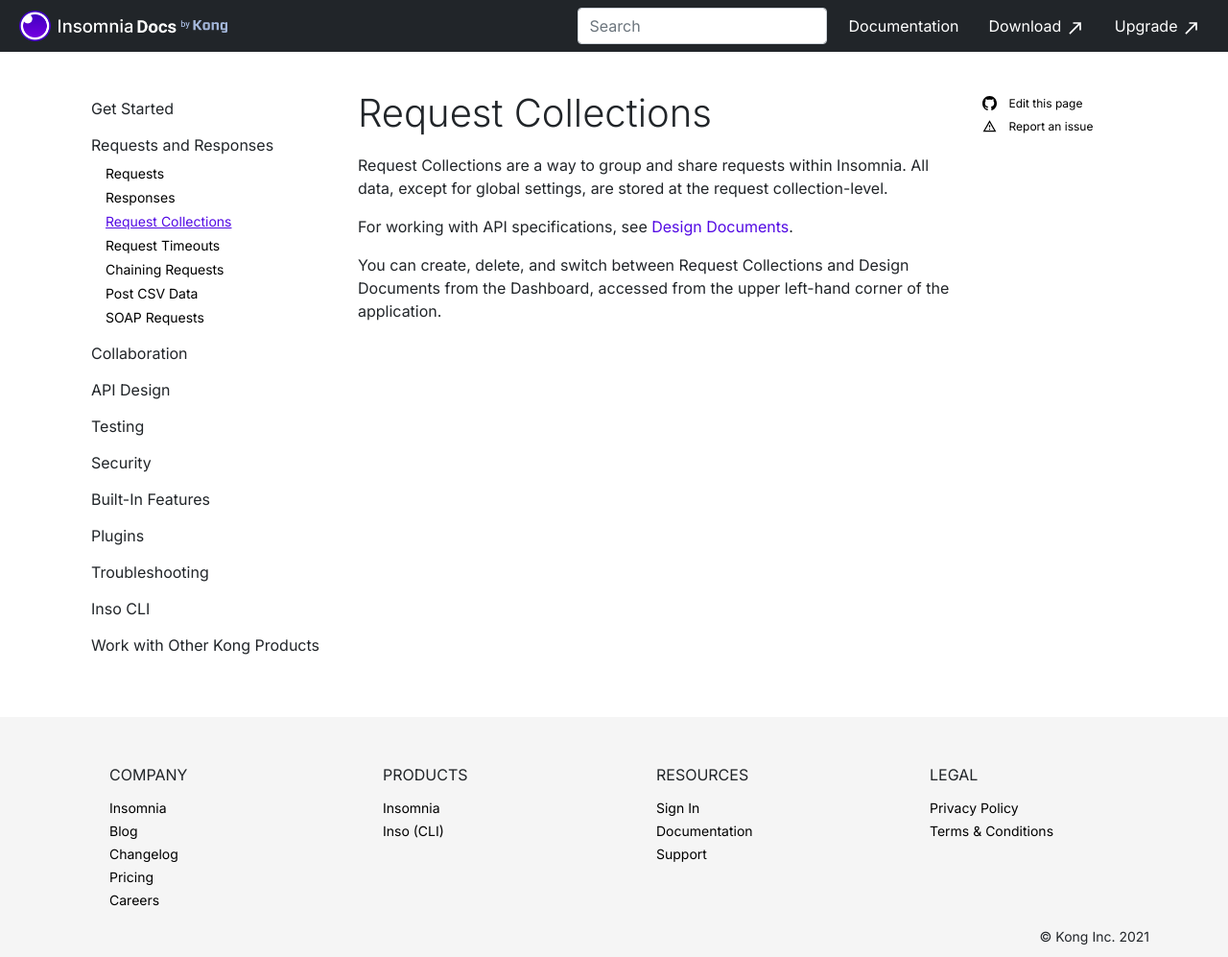
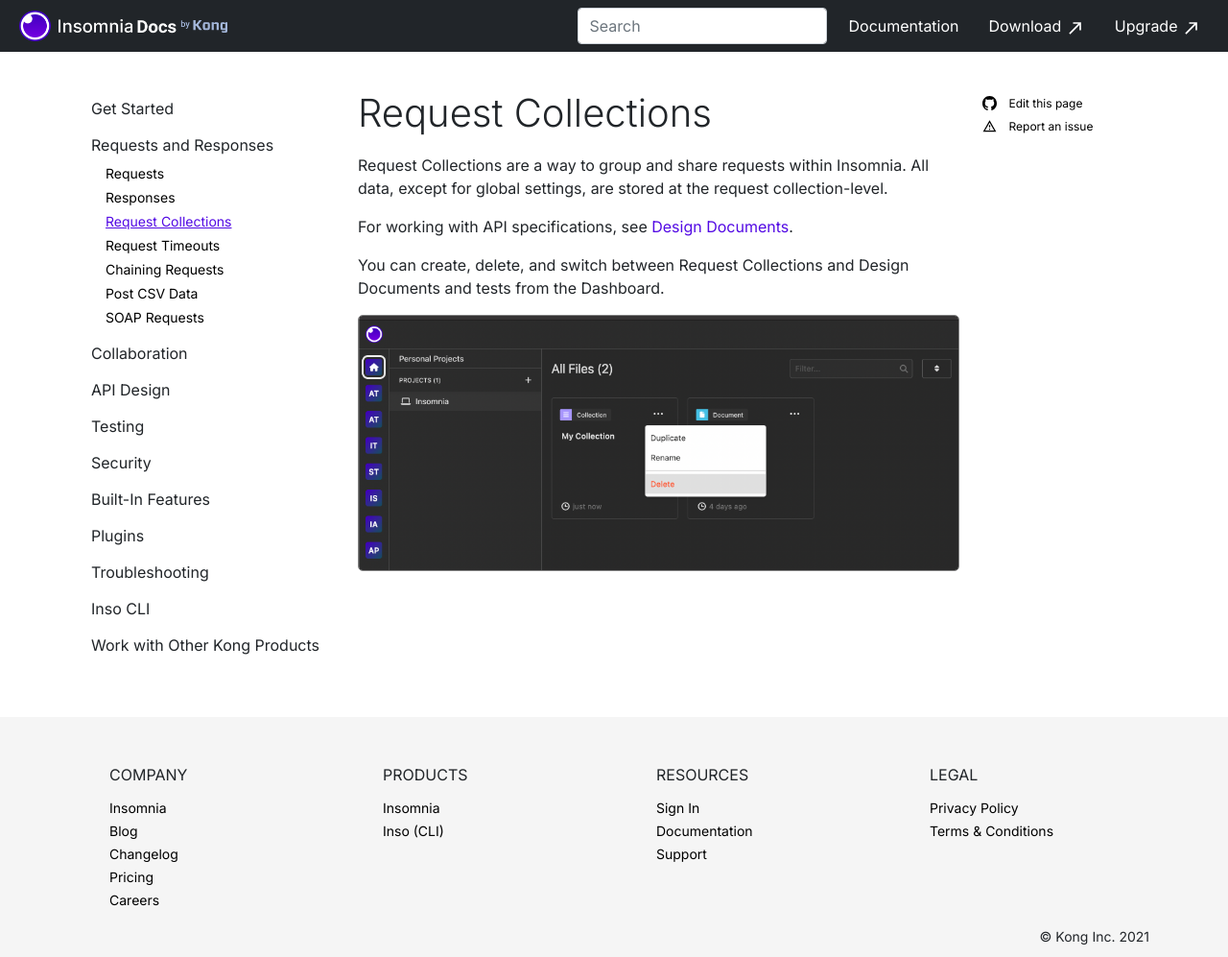
Before and after one commit to Kong/insomnia-docs, a Jekyll site: the page built from docs/insomnia/request-collections.md, in a window 1280 px wide and 997 px high. Shown: the whole window at 96% size. Built offline with Jekyll 4.4.1, drawn with Linux system fonts in a browser that asks for light colours; comment, search, counter and statistics services are not loaded.

Commit message:
Update Projects View

```diff
--- a/docs/insomnia/request-collections.md
+++ b/docs/insomnia/request-collections.md
@@ -9,4 +9,6 @@
 
 For working with API specifications, see [Design Documents](/insomnia/design-documents).
 
-You can create, delete, and switch between Request Collections and Design Documents from the Dashboard, accessed from the upper left-hand corner of the application.
+You can create, delete, and switch between Request Collections and Design Documents and tests from the Dashboard.
+
+![Control your Collections in the Project View](/assets/images/project-view.png)
```
Also changed, not shown: docs/assets/images/project-view.png (added).
